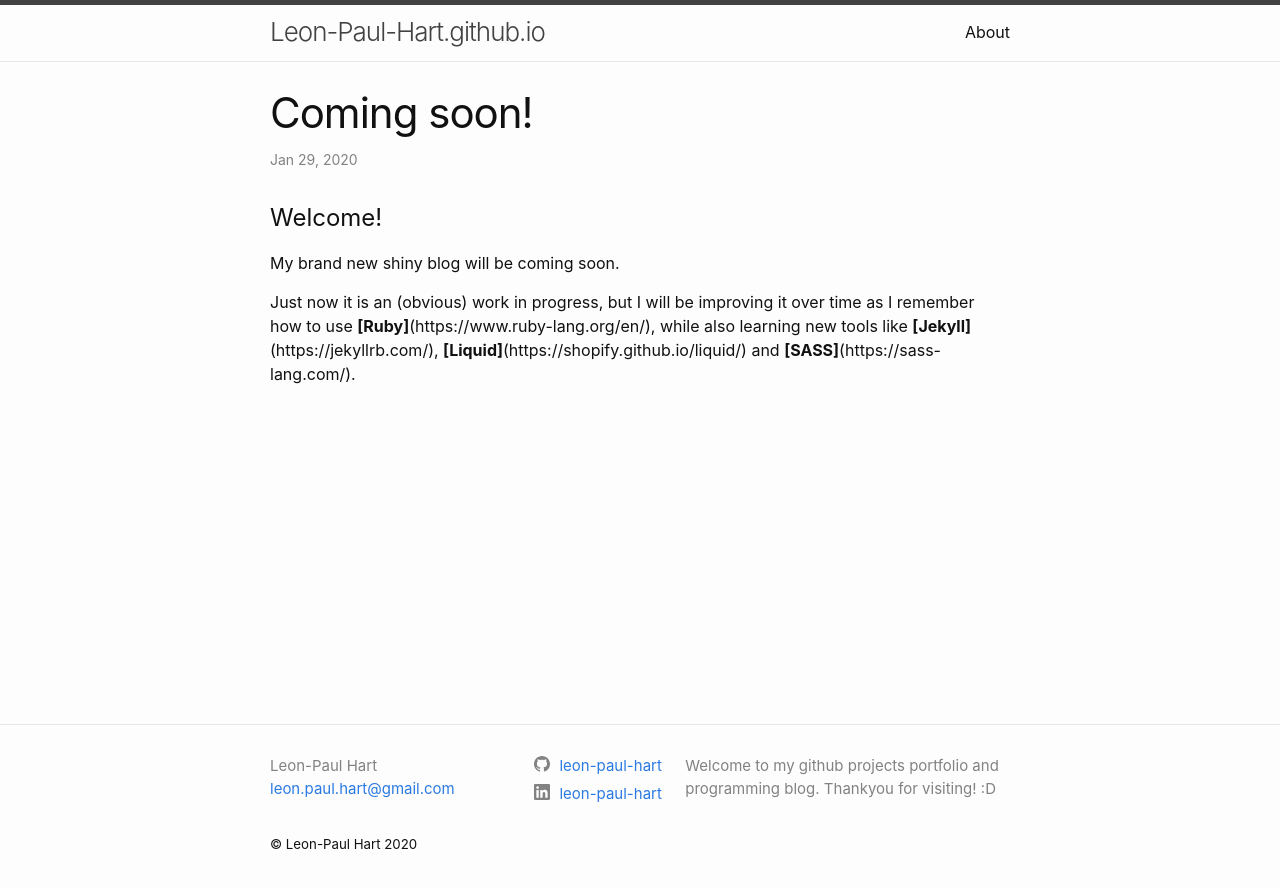
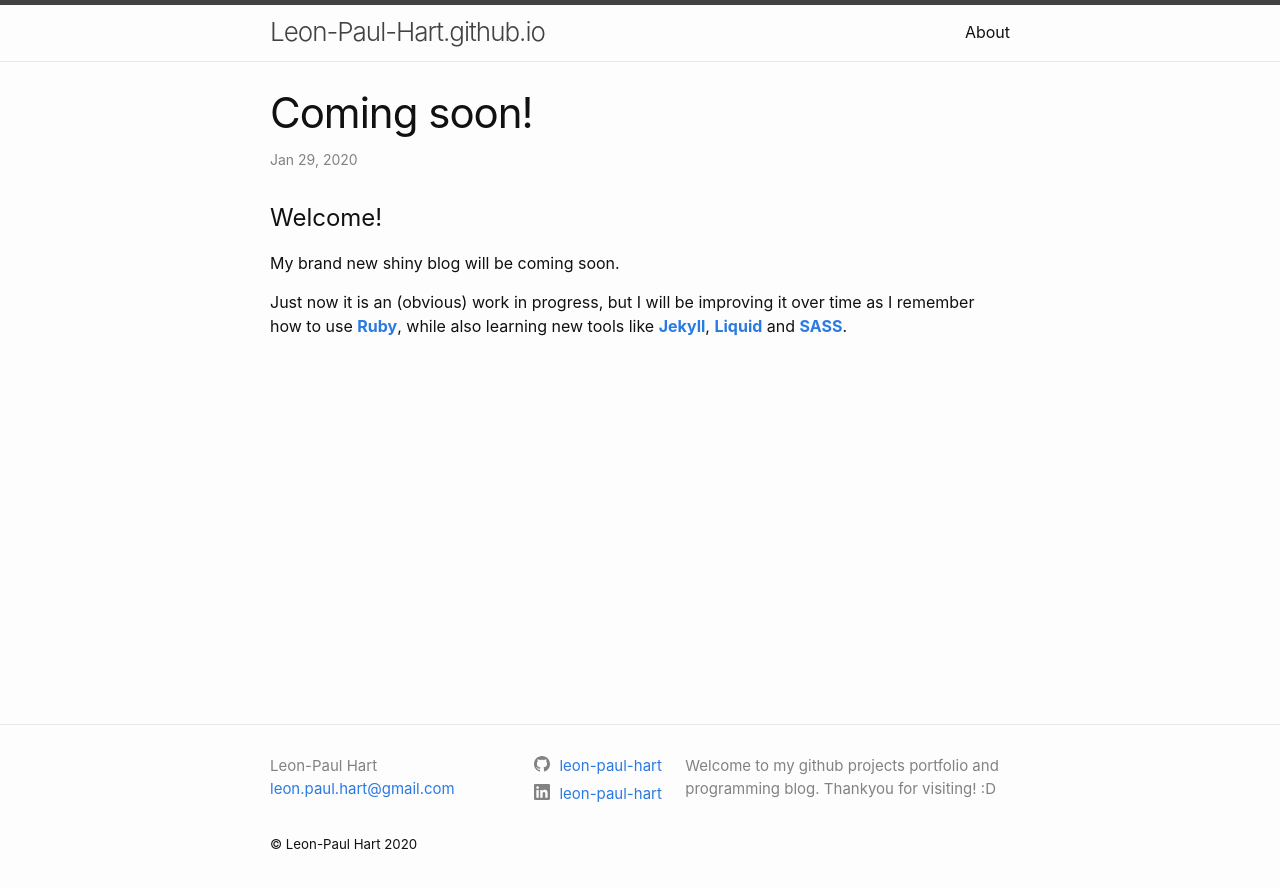
Before and after one commit to leon-paul-hart/leon-paul-hart.github.io, a Jekyll site: the page built from _posts/2020-01-29-welcome-to-my-blog.markdown, in a window 1280 px wide. Shown: the top 888 px of the page. Built offline with Jekyll 4.4.1, drawn with Linux system fonts in a browser that asks for light colours.

Commit message:
Update 2020-01-29-welcome-to-my-blog.markdown

```diff
--- a/_posts/2020-01-29-welcome-to-my-blog.markdown
+++ b/_posts/2020-01-29-welcome-to-my-blog.markdown
@@ -9,4 +9,4 @@ categories: blog
 
 My brand new shiny blog will be coming soon.
 
-Just now it is an (obvious) work in progress, but I will be improving it over time as I remember how to use **[Ruby]**(https://www.ruby-lang.org/en/), while also learning new tools like **[Jekyll]**(https://jekyllrb.com/), **[Liquid]**(https://shopify.github.io/liquid/) and **[SASS]**(https://sass-lang.com/).
+Just now it is an (obvious) work in progress, but I will be improving it over time as I remember how to use [**Ruby**](https://www.ruby-lang.org/en/), while also learning new tools like [**Jekyll**](https://jekyllrb.com/), [**Liquid**](https://shopify.github.io/liquid/) and [**SASS**](https://sass-lang.com/).
```
